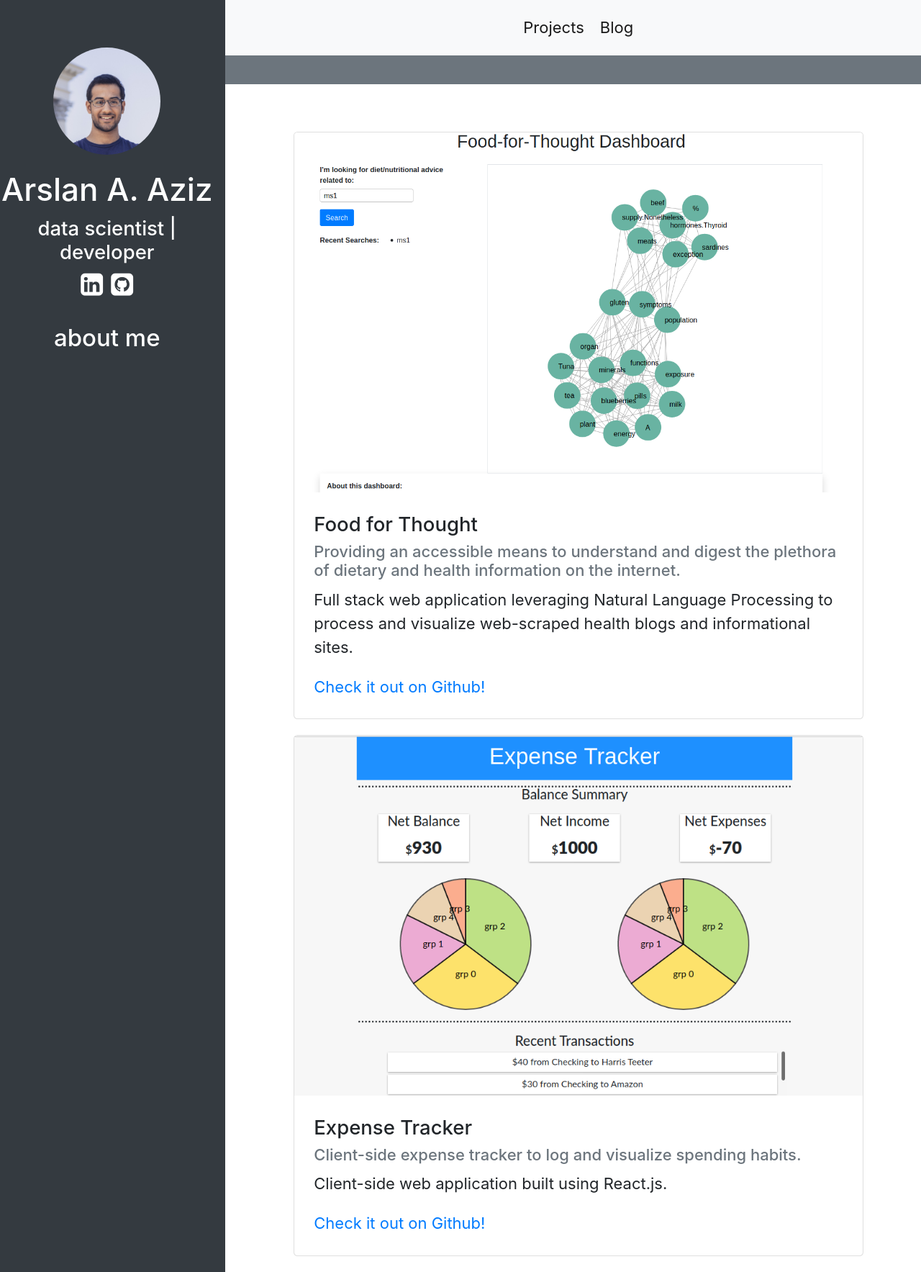
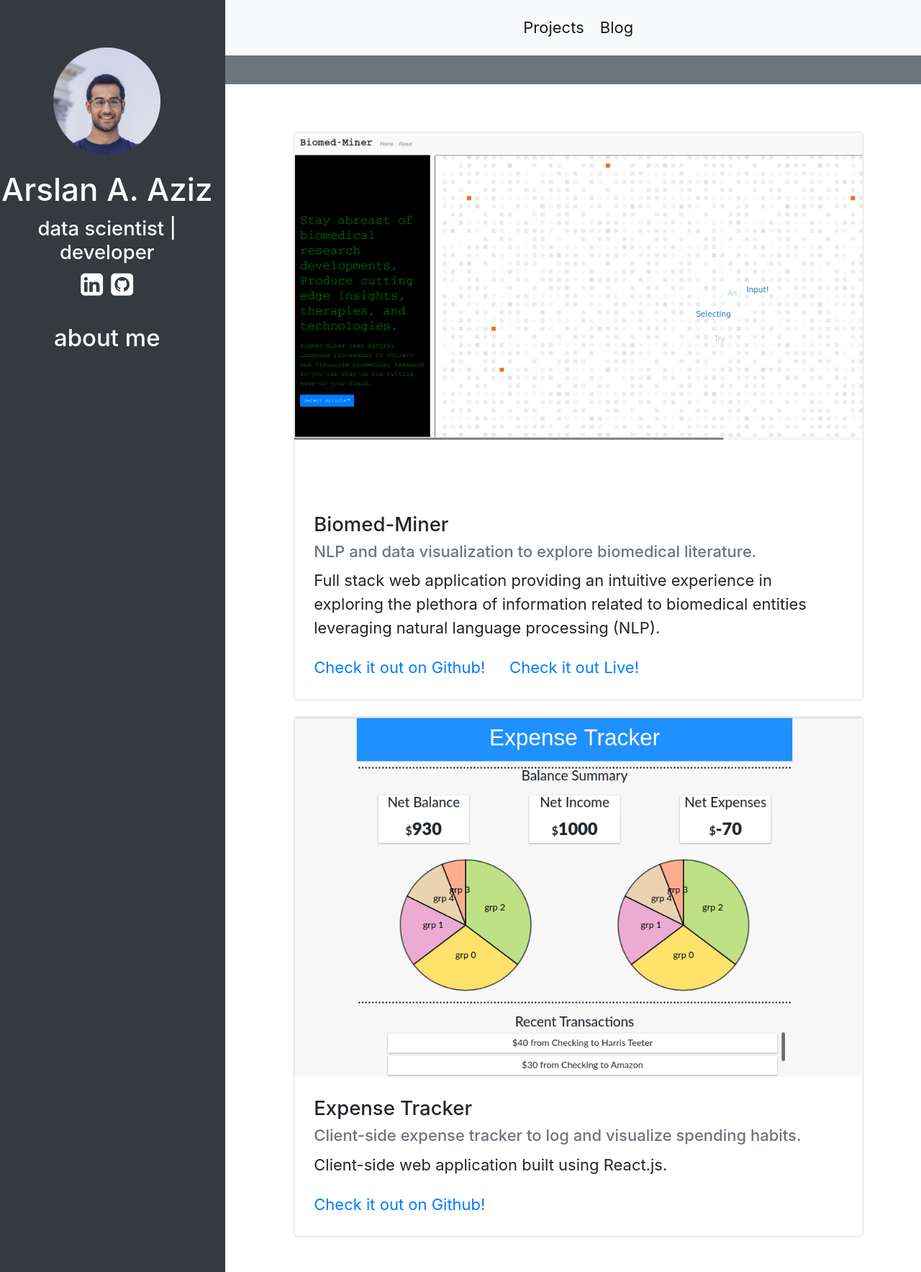
Before and after one commit to arslan-aziz/arslan-aziz.github.io, a Jekyll site: the page built from index.html, in a window 1280 px wide. Shown: the whole page at 72% size. Built offline with Jekyll 4.4.1, drawn with Linux system fonts in a browser that asks for light colours; nearby versions of some CDN libraries.

Commit message:
update biomed-miner profile

```diff
--- a/index.html
+++ b/index.html
@@ -8,13 +8,14 @@ title: Projects
         <div class="col-auto mb-3">
             <div class="card h-100" style="width: 36rem;">
                 <div style="height: 500px; overflow: hidden;">
-                    <img class="card-img-top" src="/assets/images/FFT_example1.png">
+                    <img class="card-img-top" src="/assets/images/biomed-miner-screenshot.png">
                 </div>
                 <div class="card-body">
-                    <h5 class="card-title">Food for Thought</h5>
-                    <h6 class="card-subtitle mb-2 text-muted">Providing an accessible means to understand and digest the plethora of dietary and health information on the internet.</h6>
-                    <p class="card-text">Full stack web application leveraging Natural Language Processing to process and visualize web-scraped health blogs and informational sites.</p>
-                    <a href="https://github.com/arslan-aziz/food-for-thought" class="card-link">Check it out on Github!</a>
+                    <h5 class="card-title">Biomed-Miner</h5>
+                    <h6 class="card-subtitle mb-2 text-muted">NLP and data visualization to explore biomedical literature.</h6>
+                    <p class="card-text">Full stack web application providing an intuitive experience in exploring the plethora of information related to biomedical entities leveraging natural language processing (NLP).</p>
+                    <a href="https://github.com/arslan-aziz/biomed-miner" class="card-link">Check it out on Github!</a>
+                    <a href="http://biomed-app.s3-website-us-east-1.amazonaws.com/" class="card-link">Check it out Live!</a>
                 </div>
             </div>
         </div>
```
Also changed, not shown: assets/images/biomed-miner-screenshot.png (added).
